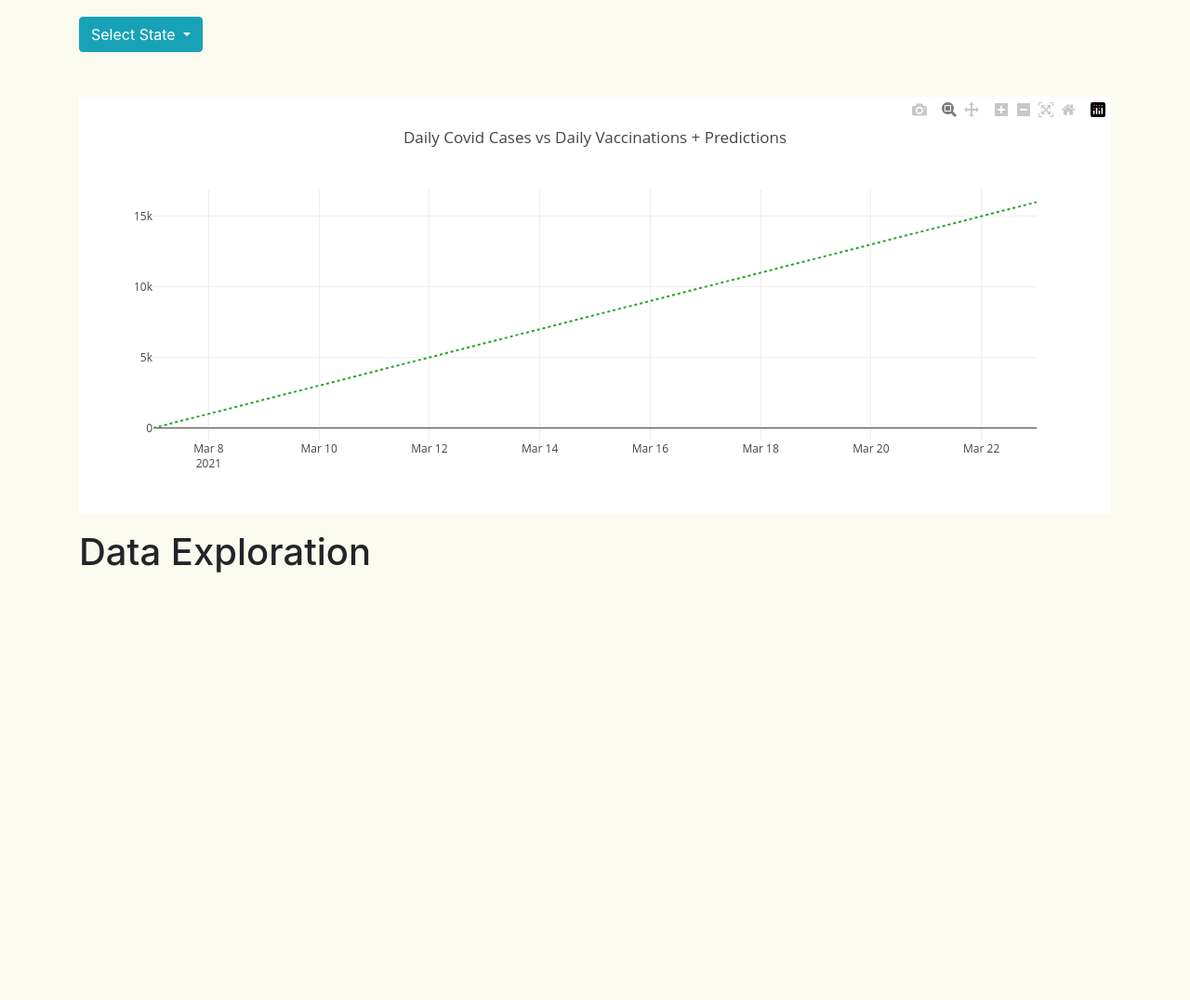
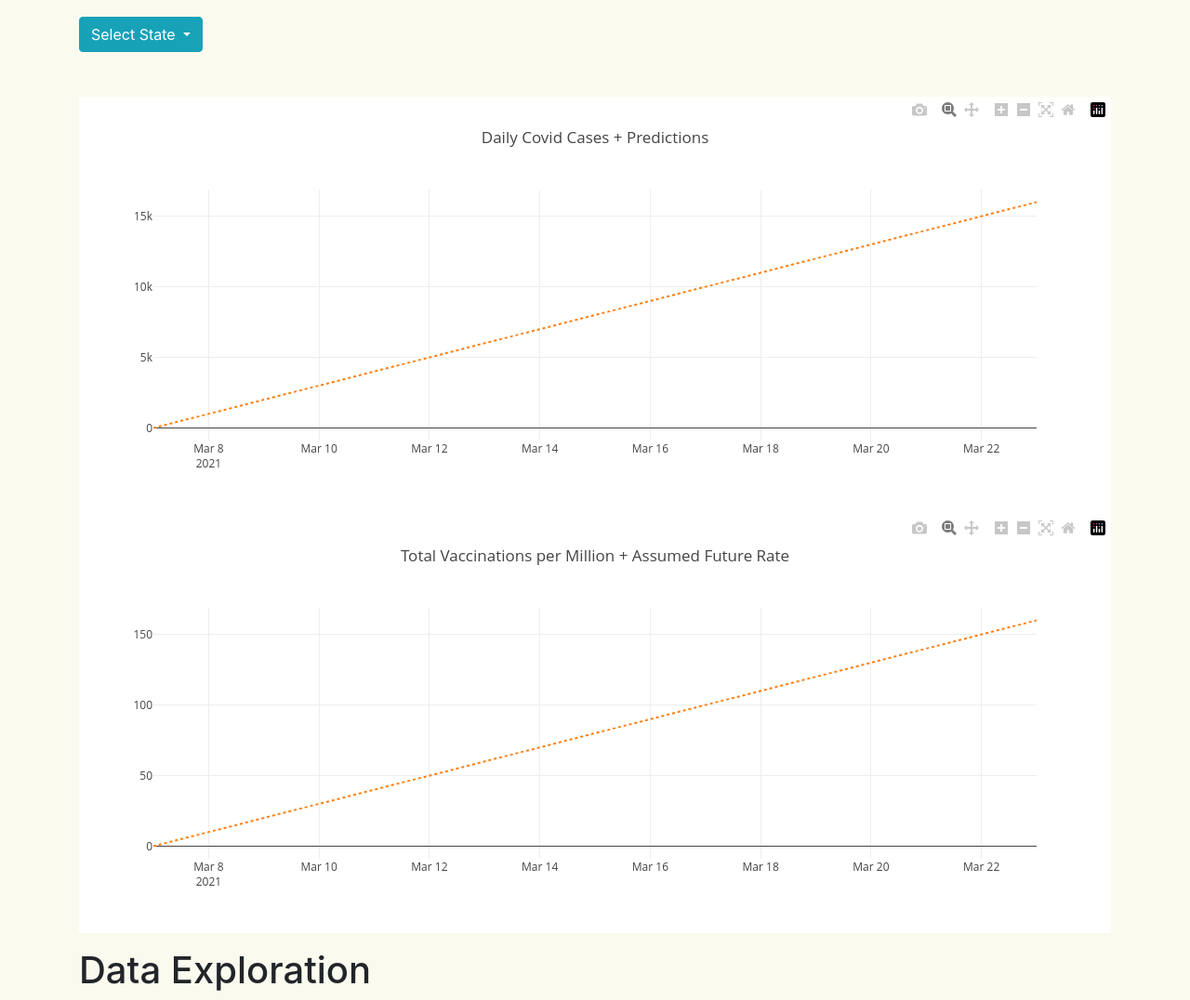
Before and after one commit to snwessel/DataScienceCapstone, a Flask app: template app/templates/index.html in a window 1280 px wide. Shown: the part 280-1356 px from the top of the page at 93% size. Before the commit the page ends 896 px from the top, so only its background shows below. Run offline with Flask 2, Linux system fonts and the light colour scheme; the template is opened without the code that fills it, so the values that code supplies are empty; some libraries are stand-ins or nearby versions.

Commit message:
Process vaccination data, show on separate graph

```diff
--- a/app/static/js/prediction_visualization.js
+++ b/app/static/js/prediction_visualization.js
@@ -1,5 +1,5 @@
 
-function render_prediction_visualization(dailyCases, dailyVaccinations) {
+function render_prediction_visualization(dailyCases) {
   var caseData ={
     x: dailyCases['date'],
     y: dailyCases['cases'],
@@ -9,17 +9,6 @@ function render_prediction_visualization(dailyCases, dailyVaccinations) {
       dash: 'solid'
     },
     name: 'daily cases'
-  };
-
-  var vaxData = {
-    x: dailyVaccinations['date'],
-    y: dailyVaccinations['vaccinations'],
-    type: 'scatter',
-    mode: 'lines',
-    line: {
-      dash: 'solid'
-    },
-    name: 'daily vaccinations'
   };
 
   // fake temporary data to play around with
@@ -35,11 +24,11 @@ function render_prediction_visualization(dailyCases, dailyVaccinations) {
     name: 'predicted ???'
   };
 
-  // list of all data series/"traces" (according to plotly)
-  var data = [caseData, vaxData, futureData];
+  // list of all data series/"traces"
+  var data = [caseData, futureData];
 
   var layout = {
-    title: 'Daily Covid Cases vs Daily Vaccinations + Predictions'
+    title: 'Daily Covid Cases + Predictions'
   };
 
   var config = {responsive: true};
--- /dev/null
+++ b/app/static/js/vaccine_visualization.js
@@ -0,0 +1,38 @@
+
+function render_vaccine_visualization(dailyTotalVaccinations) {
+
+  var vaxData = {
+    x: dailyTotalVaccinations['date'],
+    y: dailyTotalVaccinations['vaccinations'],
+    type: 'scatter',
+    mode: 'lines',
+    line: {
+      dash: 'solid'
+    },
+    name: 'daily vaccinations'
+  };
+
+  // fake temporary data to play around with
+  var futureData = {
+    x: ['2021-03-07', '2021-03-08', '2021-03-09', '2021-03-10', '2021-03-11', '2021-03-12', '2021-03-13', '2021-03-14',
+    '2021-03-15', '2021-03-16', '2021-03-17', '2021-03-18', '2021-03-19', '2021-03-20', '2021-03-21', '2021-03-22', '2021-03-23'],
+    y: ['0', '10', '20', '30', '40', '50', '60', '70', '80', '90', '100', '110', '120', '130', '140', '150', '160'],
+    type: 'scatter',
+    mode: 'lines',
+    line: {
+      dash: 'dot'
+    },
+    name: 'predicted ??'
+  };
+
+  // list of all data series/"traces" (according to plotly)
+  var data = [vaxData, futureData];
+
+  var layout = {
+    title: 'Total Vaccinations per Million + Assumed Future Rate'
+  };
+
+  var config = {responsive: true};
+
+  Plotly.newPlot('vaccine_dataviz', data, layout, config);
+}
--- a/app/templates/base.html
+++ b/app/templates/base.html
@@ -10,6 +10,7 @@
     <script src='https://cdn.plot.ly/plotly-latest.min.js'></script>
     <!-- Include Custom JS -->
     <script src="/static/js/prediction_visualization.js"></script>
+    <script src="/static/js/vaccine_visualization.js"></script>
     <!-- Include Custom CSS -->
     <link rel="stylesheet" href="/static/styles/main.css">
   </head>
--- a/app/templates/index.html
+++ b/app/templates/index.html
@@ -24,13 +24,19 @@
         <div id="prediction_dataviz"></div>
       </div>
     </div>
+    <div class="row">
+      <div class="col">
+        <div id="vaccine_dataviz"></div>
+      </div>
+    </div>
     <script>
       // convert the data from json to a JS object
       var dailyCases = {{ daily_cases|tojson }};
       var dailyVaccinations = {{ daily_vaccinations|tojson }};
 
       // create the visualizations
-      render_prediction_visualization(dailyCases, dailyVaccinations)
+      render_prediction_visualization(dailyCases)
+      render_vaccine_visualization(dailyVaccinations)
     </script>
   </section>
   <section>
```
Also changed, not shown: app/data_loader.py (+7 -6 lines).
